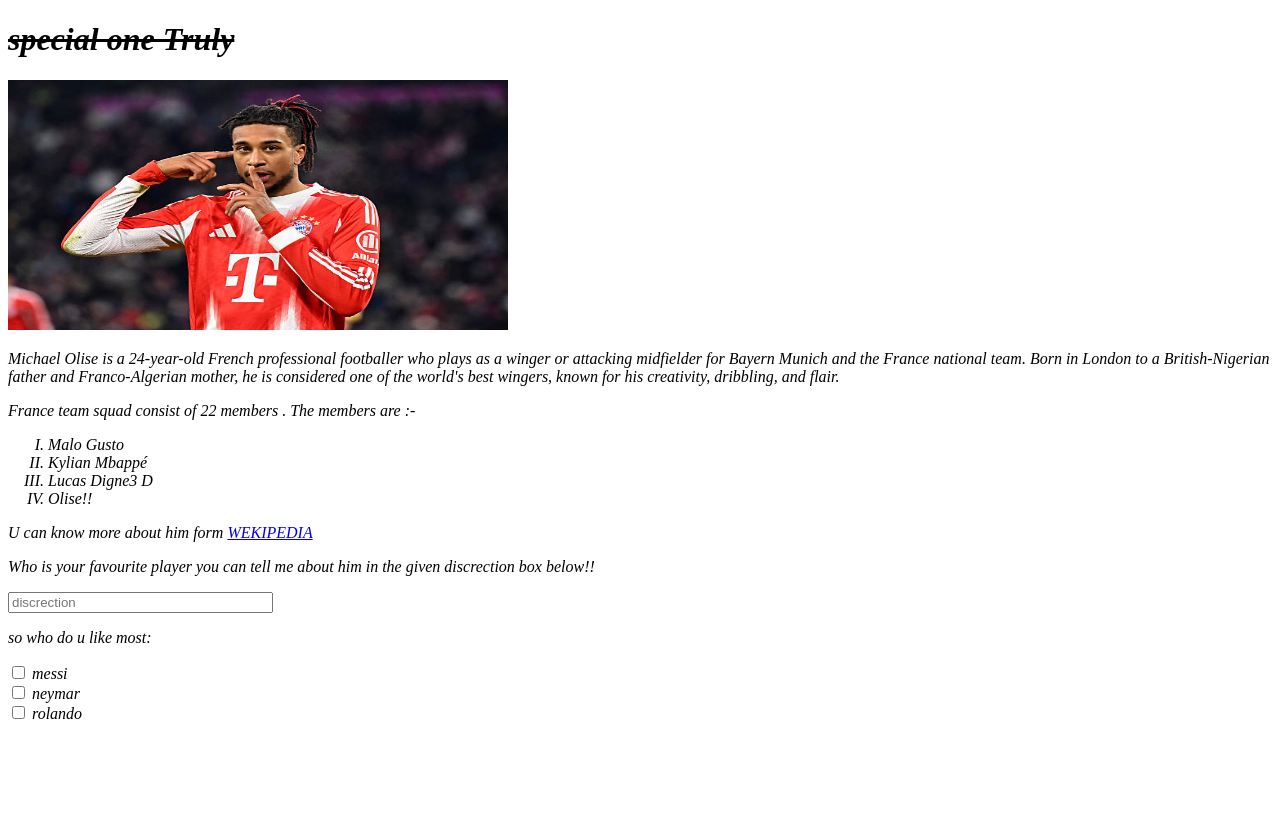
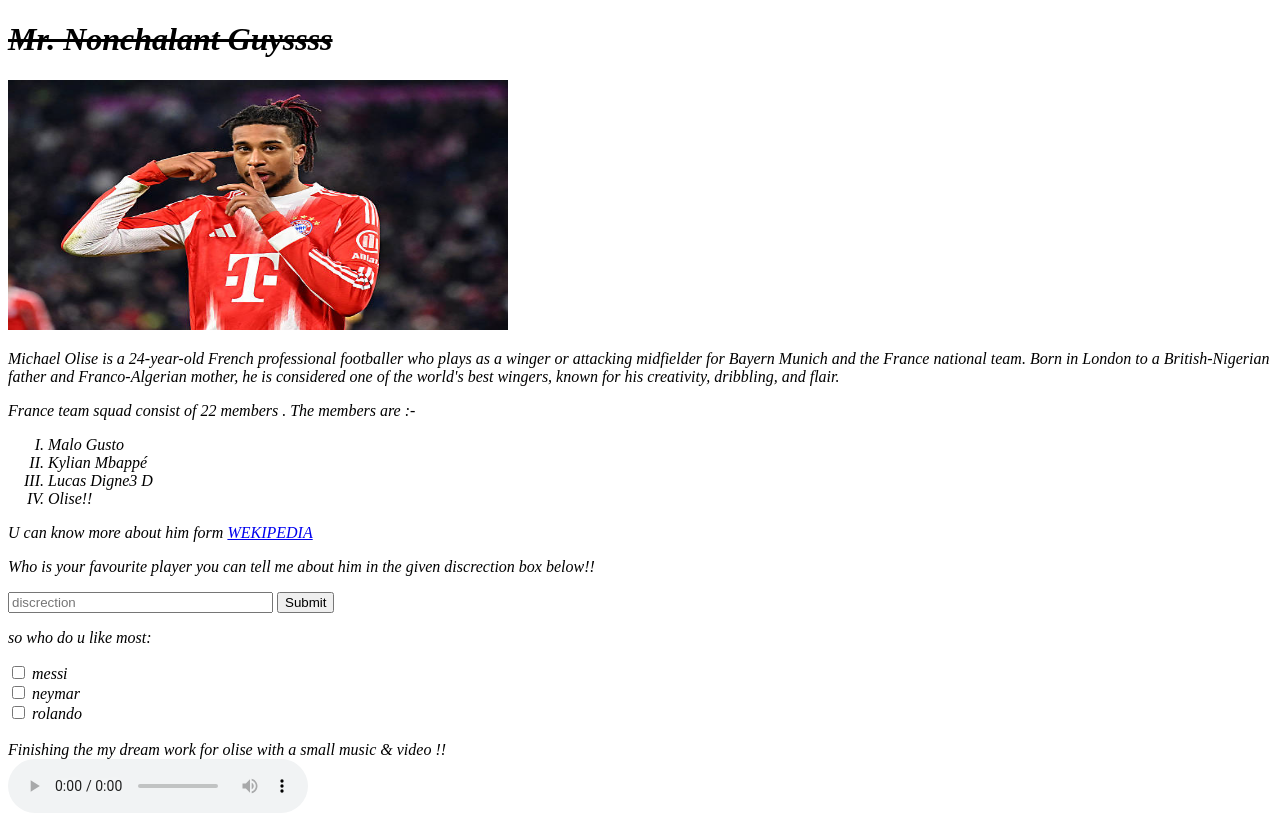
Before and after one commit to arjunnathtalukder/olisa-baby, a plain HTML site: page index.html in a window 1280 px wide. Before the commit the page ends 800 px from the top, so only its background shows below. Drawn offline with Linux system fonts and the light colour scheme.

Commit message:
add audio

```diff
--- a/index.html
+++ b/index.html
@@ -1,7 +1,7 @@
 <!DOCTYPE html>
 <head><title>olisa</title></head>
-<em>
-    <h1> <b><em><strike>special one Truly</strike></em></b></h1>
+<body>
+    <h1> <b><em><strike>Mr. Nonchalant Guyssss</strike></em></b></h1>
 
 <img src="images/gettyimages-2255720908-612x612.jpg" alt="footballer " height="250" width="500" >
 
@@ -13,13 +13,14 @@
 
         <li>Malo Gusto</li>
         <li>Kylian Mbappé</li>
-         <li>Lucas Digne3	D</li>
+         <li>Lucas Digne3 D</li>
         <li>Olise!!</li>
     </em></ol>
 <em>U can know more about him form <a href="https://en.wikipedia.org/wiki/Michael_Olise"> WEKIPEDIA</a> </em>
 <header>
 <p><em>Who is your favourite player you can tell me about him in the given discrection box below!!</em></p>
 <input placeholder="discrection" type="text" size="30" >
+<input type="submit">
 </header>
    <em><form>
     <p>so who do u like most:</p>
@@ -29,6 +30,10 @@
     <label for="neymar">neymar</label><br>
     <input type="checkbox"id="rolando">
     <label for="rolando">rolando</label>
-    </form></em>
+    </form></em><br>
+<footer>
+    <blod><em>Finishing the my dream work for olise with a small music & video !!</em></blod><br>
+    <audio src="audio&video/Olise_VoicesAI.mp3"  controls></audio>
+</footer>
 </body>
 </html>
```
